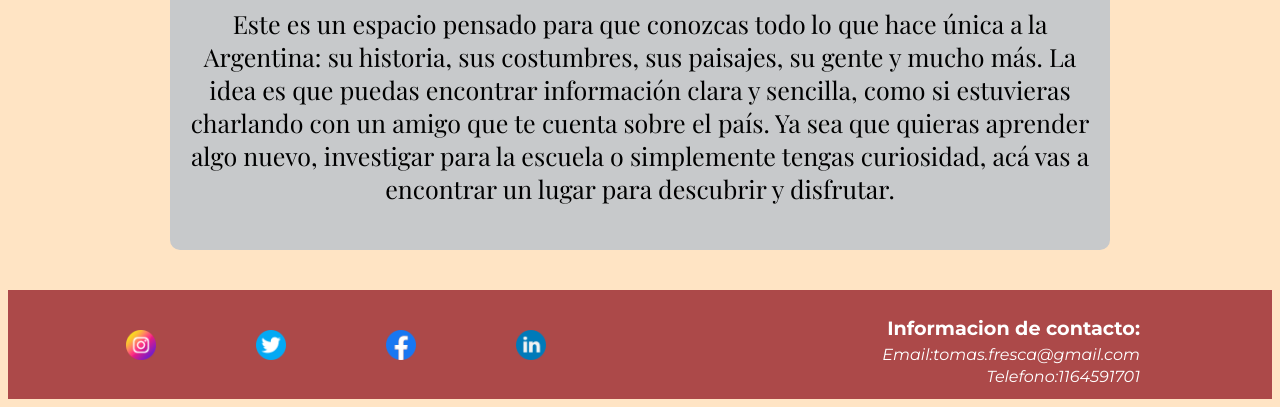
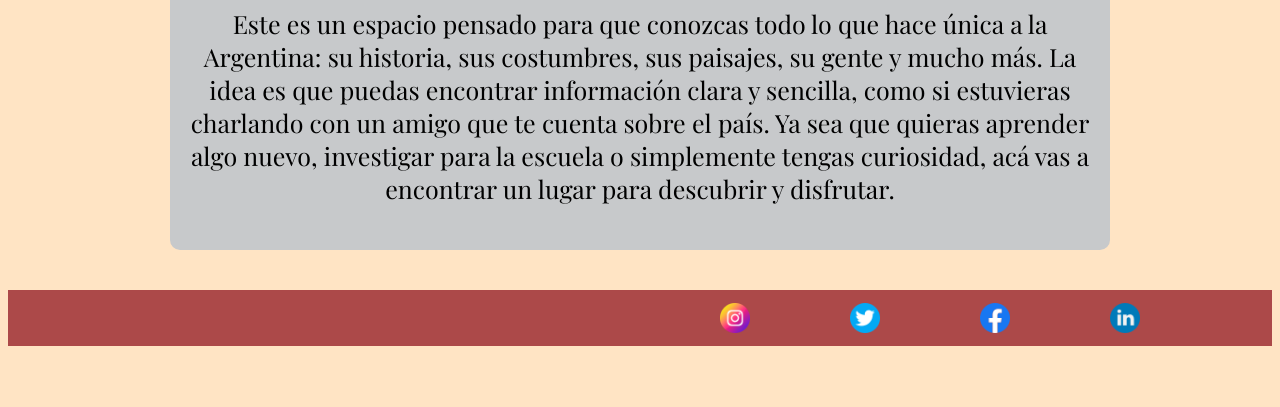
Before and after one commit to Frescorio/preentrega-1, a plain HTML site: page index.html in a window 1280 px wide. Shown: the part 448-855 px from the top of the page. After the commit the page ends 802 px from the top, so only its background shows below. Drawn offline with nearby package versions, Linux system fonts and the light colour scheme; a web font is replaced by a local one.

Commit message:
Bootstrap

```diff
--- a/index.html
+++ b/index.html
@@ -78,15 +78,6 @@
                 <img src="./img/linkedin.png" alt="linkedin">
             </div>
 
-               <div class="footer-contacto">
-                    <h2>Informacion de contacto:</h2>
-                    <address>
-                        <p>Email:tomas.fresca@gmail.com</p>
-                        <p>Telefono:1164591701</p>
-                    </address>
-               </div>
-
-
         </section>
 
 </footer>
```
